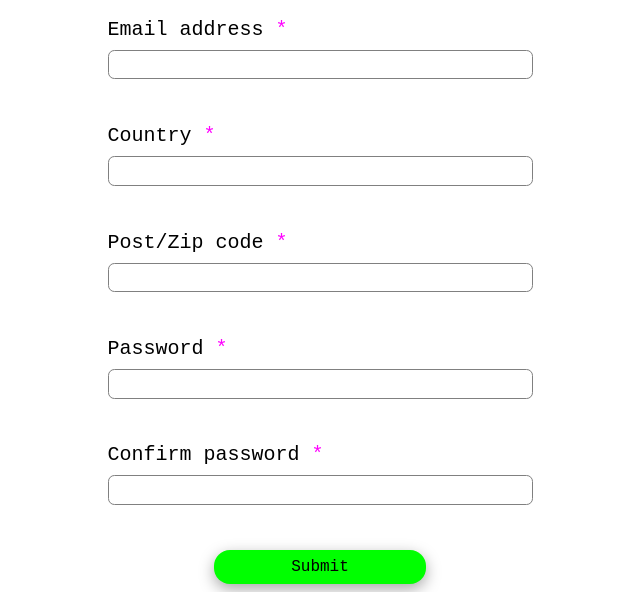
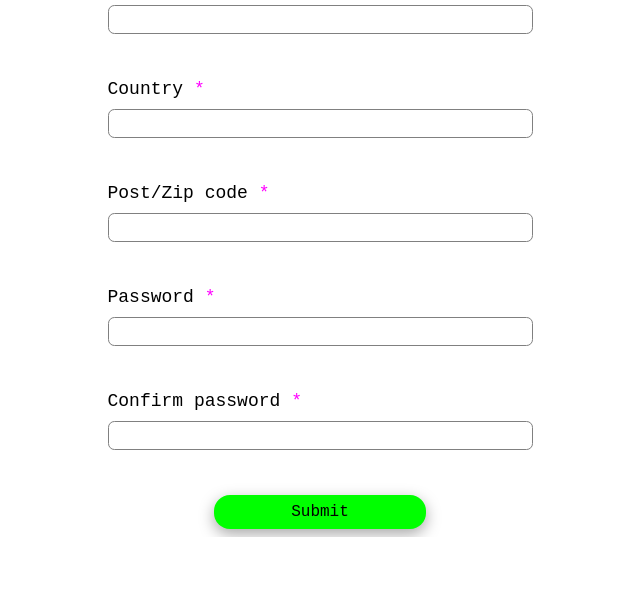
Before and after one commit to em-wb/top-js-form-validation, a plain HTML site: page index.html in a window 1280 px wide. Shown: the part 303-895 px from the top of the page, without its empty margins (320-960 px from the left). After the commit the page ends 840 px from the top, so only its background shows below. Drawn offline with Linux system fonts and the light colour scheme.

Commit message:
Adjust font size and margin height

```diff
--- a/styles.css
+++ b/styles.css
@@ -9,7 +9,7 @@ body {
   flex-direction: column;
   align-items: center;
   height: 100vh;
-  font-size: 20px;
+  font-size: 18px;
   font-family: monospace;
   line-height: 1.2;
 }
@@ -33,7 +33,7 @@ form {
   flex-direction: column;
   width: 4250px;
   max-width: 425px;
-  margin-top: 4rem;
+  margin-top: 2rem;
 }
 
 label,
```
